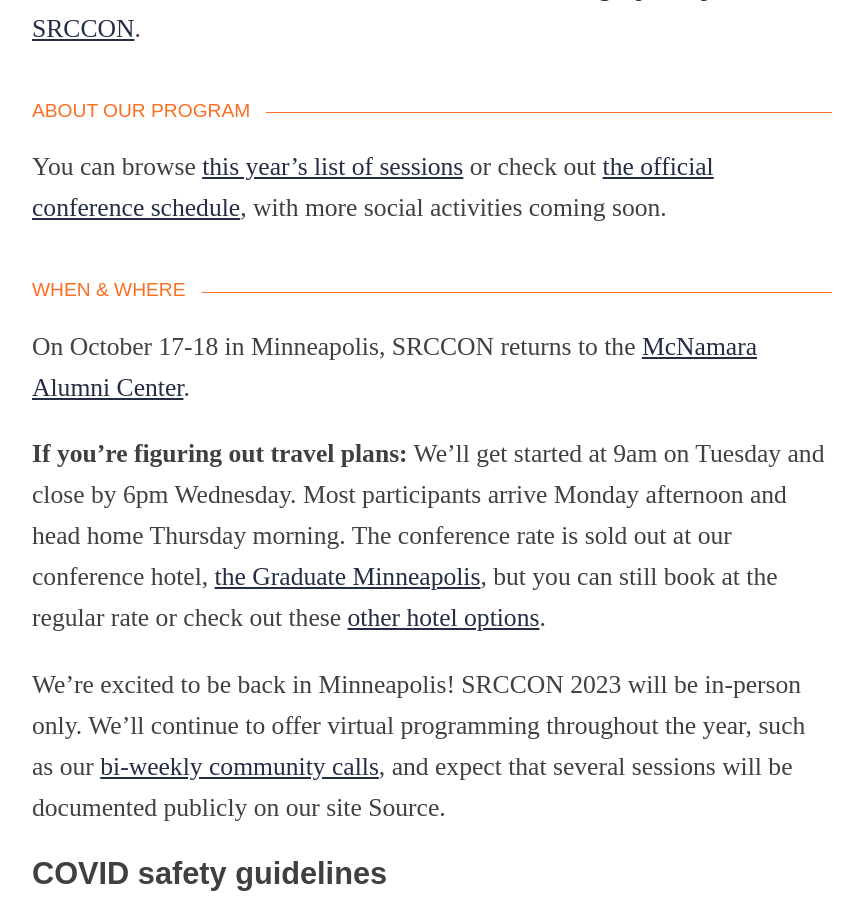
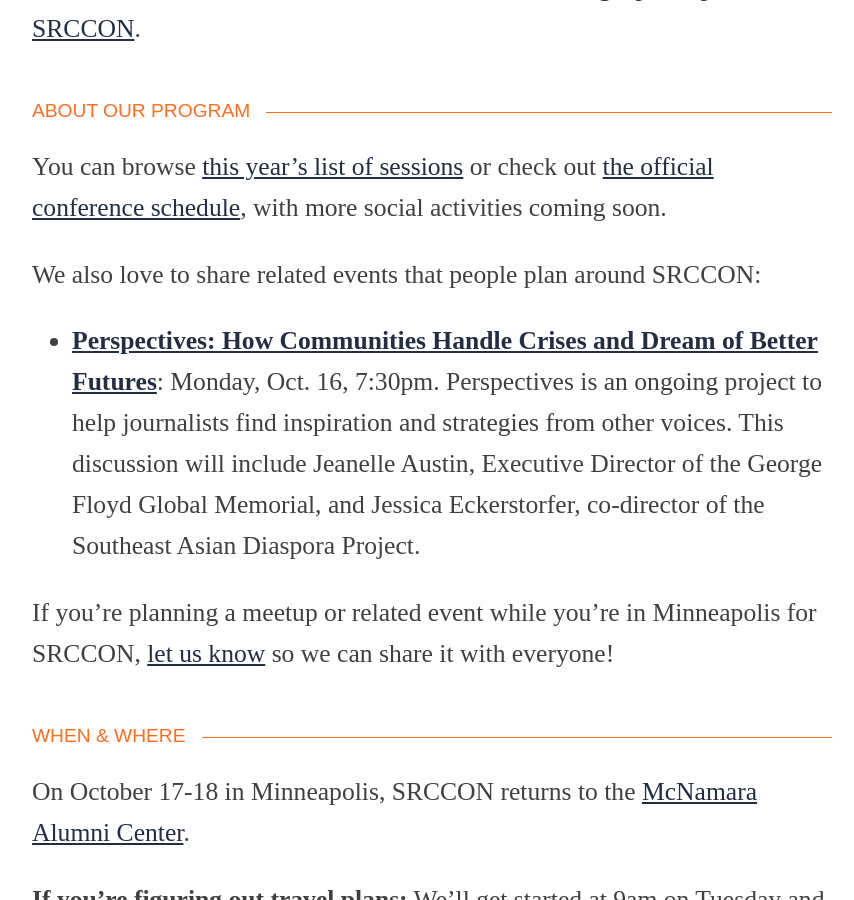
Before and after one commit to OpenNews/srccon-2023, a Jekyll site: the page built from homepage.md, in a window 1280 px wide and 900 px high, scrolled down 1758 px. Shown: the whole window, without its empty margins (208-1062 px from the left). Built offline with Jekyll 4.4.1, drawn with Linux system fonts in a browser that asks for light colours; some web fonts are replaced; our own code applies the rules of GitHub Pages for plain Markdown files.

Commit message:
add external events note

```diff
--- a/homepage.md
+++ b/homepage.md
@@ -25,6 +25,12 @@
 ### About our program
 
 You can browse [this year's list of sessions](/program) or check out [the official conference schedule](/schedule), with more social activities coming soon.
+
+We also love to share related events that people plan around SRCCON:
+
+* **[Perspectives: How Communities Handle Crises and Dream of Better Futures](https://www.eventbrite.com/e/perspectives-how-communities-handle-crises-and-dream-of-better-futures-tickets-720049737147?aff=oddtdtcreator)**: Monday, Oct. 16, 7:30pm. Perspectives is an ongoing project to help journalists find inspiration and strategies from other voices. This discussion will include Jeanelle Austin, Executive Director of the George Floyd Global Memorial, and Jessica Eckerstorfer, co-director of the Southeast Asian Diaspora Project.
+
+If you're planning a meetup or related event while you're in Minneapolis for SRCCON, [let us know](mailto:team@opennews.org) so we can share it with everyone!
 
 ### When & where
 
```
